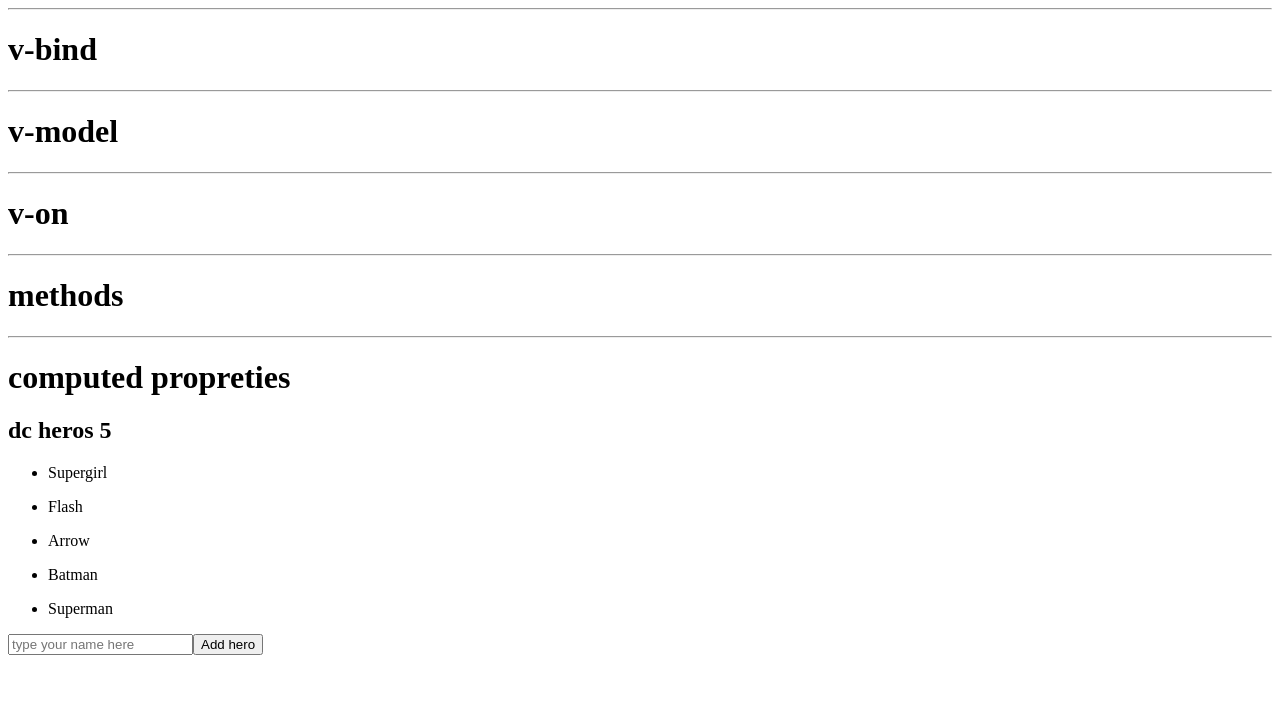
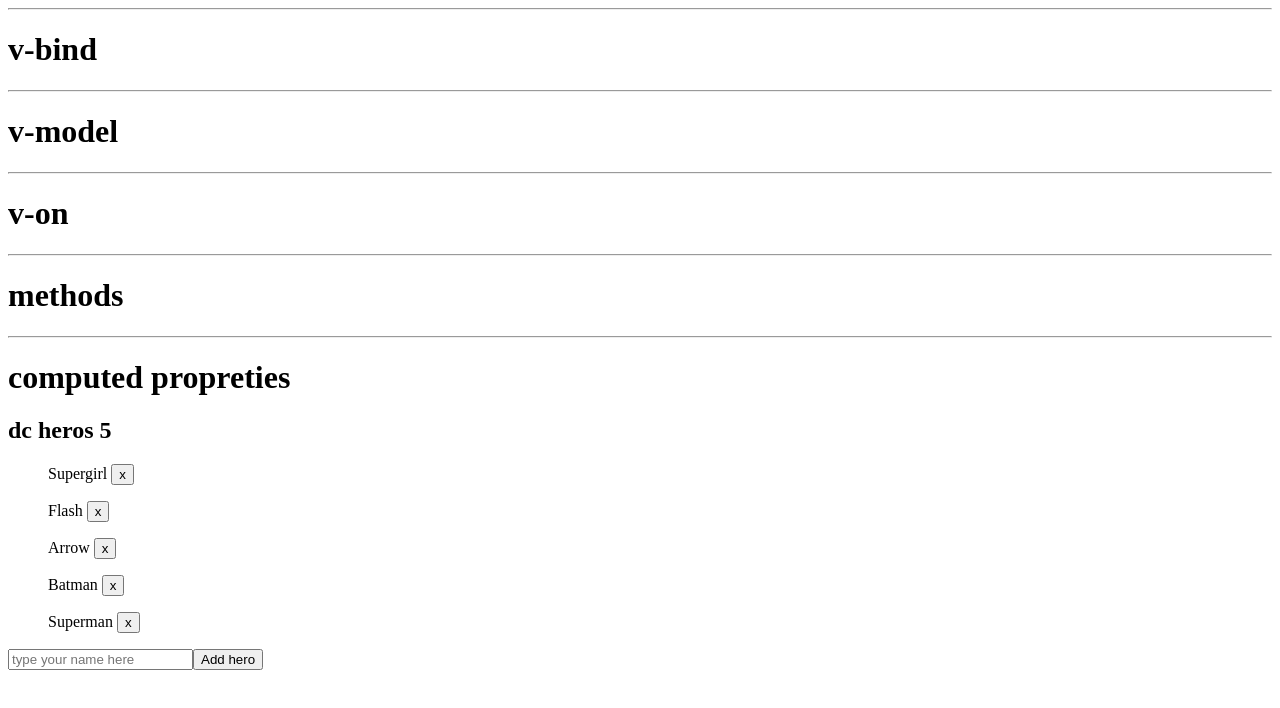
Before and after one commit to b3rking/vue3, a Vue app: page / in a window 1280 px wide. Shown: the top 708 px of the page. Built offline with nearby package versions, Linux system fonts and the light colour scheme.

Commit message:
feat: add removeHero function

```diff
--- a/src/App.vue
+++ b/src/App.vue
@@ -62,8 +62,8 @@
     <hr />
     <h1>computed propreties</h1>
     <h2>dc heros {{ herosNumber }}</h2>
-    <ul v-for="h in dcheros2" :key="h">
-        <li>{{ h.name }}</li>
+    <ul v-for="(h, index) in dcheros2" :key="index">
+        <div>{{ h.name }} <button @click="removeHero(index)">x</button></div>
     </ul>
     <form @submit.prevent="addHero">
         <input v-model="newHero" placeholder="type your name here" />
@@ -80,12 +80,15 @@ export default {
                 this.newHero = "";
             }
         },
+        removeHero(index) {
+            this.dcheros2 = this.dcheros2.filter((hero, i) => i != index)
+        },
     },
 
     computed: {
         herosNumber() {
-            return this.dcheros2.length
-        }
+            return this.dcheros2.length;
+        },
     },
 
     data() {
```
